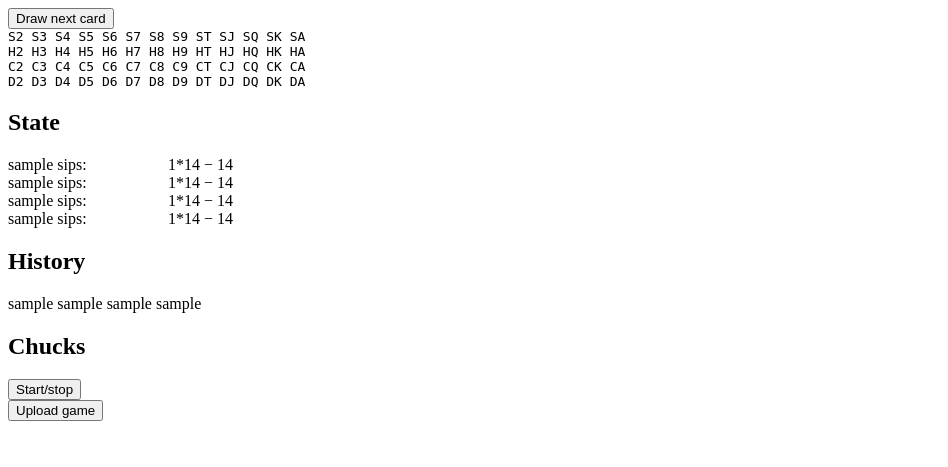
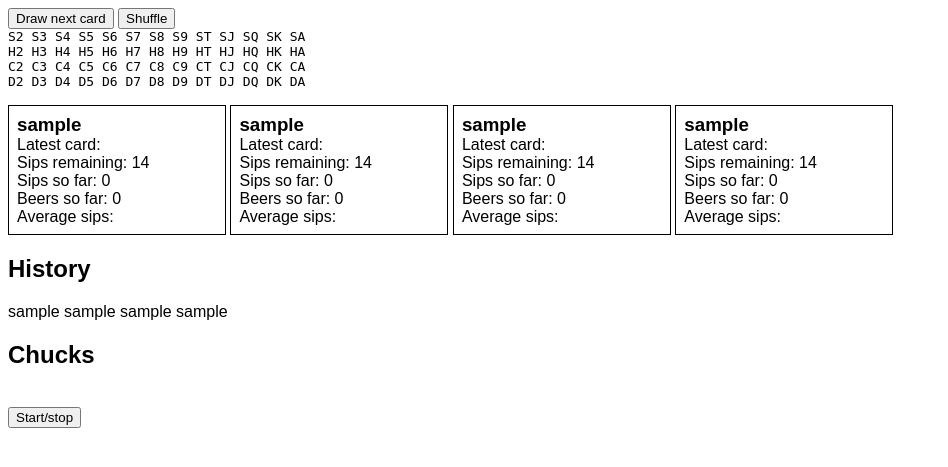
Before and after one commit to Mortal/academy-bdd, a Django app: template academy/templates/academy/game_play.html in a window 1280 px wide. Shown: the top 467 px of the page, without its empty margins (0-948 px from the left). Run offline with Django 3.2, Linux system fonts and the light colour scheme; the template is opened without the code that fills it: values that come from a table or form of the project are taken from there, others are empty; tables that the repository leaves empty hold one stand-in row (values such as "Sample post").

Commit message:
Some fixes and design stuff

```diff
--- a/academy/templates/academy/game.html
+++ b/academy/templates/academy/game.html
@@ -2,6 +2,11 @@
 <html>
 <head>
 <title>Academy BDD</title>
+<style>
+body {
+    font-family: sans-serif;
+}
+</style>
 </head>
 <body>
 <h1>Game stats</h1>
--- a/academy/templates/academy/game_list.html
+++ b/academy/templates/academy/game_list.html
@@ -2,7 +2,7 @@
     <input type="submit" value="New game" />
 </form>
 <ul>
-{% for game in games %}
-<li>{{ game }}</li>
+{% for game in game_list %}
+<li><a href="{% url 'game' pk=game.pk %}">{{ game.start_time }}</a></li>
 {% endfor %}
 </ul>
--- a/academy/templates/academy/game_play.html
+++ b/academy/templates/academy/game_play.html
@@ -13,15 +13,14 @@ function Game(elem_by_id) {
     this.el_history = elem_by_id('history');
     this.el_chuck = elem_by_id('chuck');
     this.el_chuck_history = elem_by_id('chuck_history');
+    this.el_upload_button = elem_by_id('upload_button');
     this.deck = make_shuffled_deck();
     this.chucks = [];
     this.history = [];
     this.chuck_history = [];
-    this.state = [];
+    this.el_state = [];
     for (var i = 1; i <= PLAYERS; ++i) {
-        var beers = elem_by_id('p'+i+'_beers');
-        var sips = elem_by_id('p'+i+'_sips');
-        this.state.push({beers: beers, sips: sips});
+        this.el_state.push(elem_by_id('player'+i));
     }
 
     this.render();
@@ -76,6 +75,13 @@ Game.prototype.ui_save = function Game_ui_save(form) {
     form.data.value = JSON.stringify(data);
 };
 
+Game.prototype.ui_shuffle = function Game_ui_shuffle() {
+    console.log("Shuffling deck...");
+    for (var i = 0; i < 52; ++i) {
+        // TODO implement shuffle
+    }
+};
+
 Game.prototype.start_chuck_timer = function Game_start_chuck_timer() {
     var self = this;
     this.chuck_interval = setInterval(function () {
@@ -109,6 +115,8 @@ Game.prototype.render = function Game_render() {
     this.render_state();
     this.render_history();
     this.render_chuck_history();
+    this.el_upload_button.style.display = (
+        (this.deck.length == 0) ? '' : 'none');
 };
 
 Game.prototype.render_deck = function Game_render_deck() {
@@ -125,19 +133,34 @@ Game.prototype.render_deck = function Game_render_deck() {
     this.el_deck.innerHTML = s.join('<br>');
 };
 
+function round_100(n) {
+    var s = n+'';
+    return s.replace(/([.,]..).*/, '$1');
+}
+
 Game.prototype.render_state = function Game_render_state() {
     for (var i = 0; i < PLAYERS; ++i) {
         var sips = 0;
+        var n = 0;
         for (var j = i; j < this.history.length; j += PLAYERS) {
             sips += card_to_number(this.history[j]);
+            ++n;
         }
 
-        var beers = ((sips + SIPS) / SIPS) | 0;
+        var card = (this.history.length <= i) ? '' : (
+            this.history[PLAYERS * (((this.history.length - i - 1) / PLAYERS) | 0) + i]);
 
-        var remaining_sips = beers * SIPS - sips;
+        var beers = (sips / SIPS) | 0;
 
-        this.state[i].beers.textContent = beers;
-        this.state[i].sips.textContent = remaining_sips;
+        var remaining_sips = (1 + beers) * SIPS - sips;
+
+        var a = [];
+        a.push('Latest card: '+card);
+        a.push('Sips remaining: '+remaining_sips);
+        a.push('Sips so far: '+sips);
+        a.push('Beers so far: '+beers);
+        a.push('Average sips: '+(n ? round_100(sips / n) : ''));
+        this.el_state[i].innerHTML = a.join('<br>');
     }
 };
 
@@ -216,9 +239,19 @@ window.onload = function () {
     window.ui_draw = function () { window.academy_game.ui_draw(); };
     window.ui_chuck = function () { window.academy_game.ui_chuck(); };
     window.ui_save = function (form) { window.academy_game.ui_save(form); };
+    window.ui_shuffle = function () { window.academy_game.ui_shuffle(); };
+    window.addEventListener('keypress', function (ev) {
+        if (ev.charCode == ' '.charCodeAt(0)) {
+            ui_draw();
+        }
+    }, false);
 };
 </script>
 <style>
+body {
+    font-family: sans-serif;
+}
+
 .state dt {
     float: left;
     width: 160px;
@@ -233,38 +266,62 @@ window.onload = function () {
     font-family: monospace;
 }
 
+.state {
+    margin: 16px 0;
+}
+
+.playerstate {
+    width: 200px;
+    display: inline-block;
+    padding: 8px;
+    border: 1px solid black;
+}
+
+.playerstate h3 {
+    margin: 0;
+}
+
+h2 {
+    clear: both;
+}
+
 </style>
 </head>
 <body>
+
+<form id="upload_button" method="post" action="{% url 'game_save' pk=game.pk %}">{% csrf_token %}
+    <input type="hidden" name="data" value="" />
+    <div>
+        Game finished!
+        <input type="submit" onclick="ui_save(this.form)" value="Upload game" />
+    </div>
+</form>
+
 <div class="deck">
-    <div><input type="button" value="Draw next card" onclick="ui_draw()" /></div>
+    <div>
+        <input type="button" value="Draw next card" onclick="ui_draw()" />
+        <input type="button" value="Shuffle" onclick="ui_shuffle()" />
+    </div>
     <div class="remainder"><span id="deck"></span></div>
 </div>
 
-<h2>State</h2>
 <div class="state">
-    <dl>
-    <dt>{{ player1 }} sips:</dt>
-    <dd>
-        <span id="p1_beers">1</span>*14
-        &minus; <span id="p1_sips">14</span>
-    </dd>
-    <dt>{{ player2 }} sips:</dt>
-    <dd>
-        <span id="p2_beers">1</span>*14
-        &minus; <span id="p2_sips">14</span>
-    </dd>
-    <dt>{{ player3 }} sips:</dt>
-    <dd>
-        <span id="p3_beers">1</span>*14
-        &minus; <span id="p3_sips">14</span>
-    </dd>
-    <dt>{{ player4 }} sips:</dt>
-    <dd>
-        <span id="p4_beers">1</span>*14
-        &minus; <span id="p4_sips">14</span>
-    </dd>
-    </dl>
+    <div class="playerstate">
+        <h3>{{ player1 }}</h3>
+        <div id="player1"></div>
+    </div>
+    <div class="playerstate">
+        <h3>{{ player2 }}</h3>
+        <div id="player2"></div>
+    </div>
+    <div class="playerstate">
+        <h3>{{ player3 }}</h3>
+        <div id="player3"></div>
+    </div>
+    <div class="playerstate">
+        <h3>{{ player4 }}</h3>
+        <div id="player4"></div>
+    </div>
 </div>
 
 <h2>History</h2>
@@ -280,18 +337,13 @@ window.onload = function () {
 
 <h2>Chucks</h2>
 <div class="chuck">
-    <span id="chuck"></span>
+    <span id="chuck"></span><br>
     <input type="button" value="Start/stop" onclick="ui_chuck()" />
 </div>
 <div class="chuck_history">
     <div id="chuck_history">
     </div>
 </div>
-
-<form method="post" action="{% url 'game_save' pk=game.pk %}">{% csrf_token %}
-    <input type="hidden" name="data" value="" />
-    <input type="submit" onclick="ui_save(this.form)" value="Upload game" />
-</form>
 
 
 
--- a/academy/views.py
+++ b/academy/views.py
@@ -111,6 +111,8 @@ class GamePlayView(V.TemplateView):
         data = super(GamePlayView, self).get_context_data(**kwargs)
         game = self.get_game()
         data['game'] = game
+        for i, p in enumerate(models.Participant.objects.filter(game=game)):
+            data['player%d' % (i+1)] = p.player
         return data
 
 class GameView(V.TemplateView):
```
Also changed, not shown: 1 other file.
